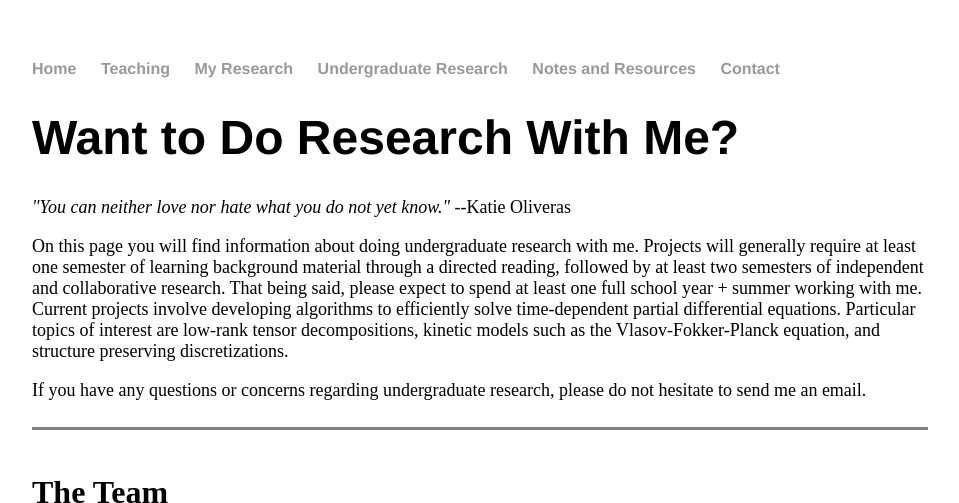
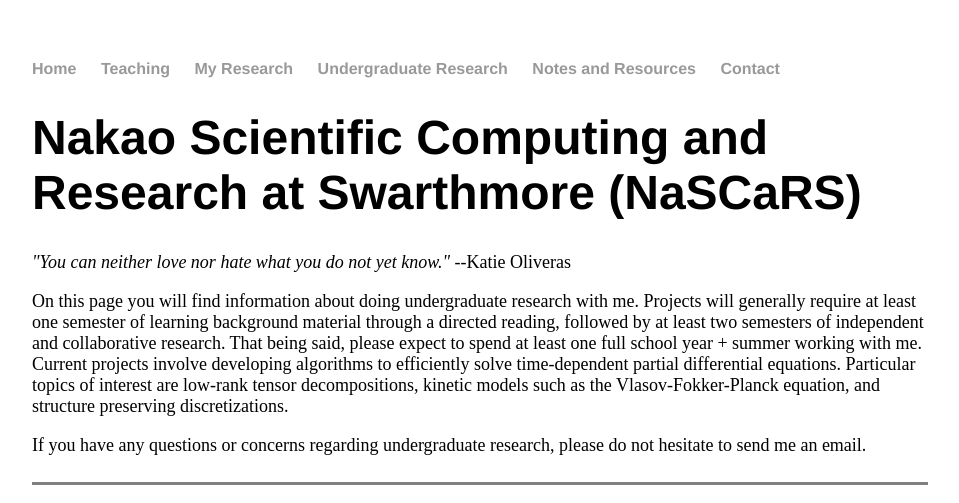
Before and after one commit to jhknakao/jhknakao.github.io, a Jekyll site: the page built from undergradresearch.html, in a window 1280 px wide and 900 px high, cut to the strip 0-503 px from the top of the window. Shown: the whole strip, without its empty margins (160-1119 px from the left). Built offline with Jekyll 4.4.1, drawn with Linux system fonts in a browser that asks for light colours.

Commit message:
Update undergradresearch.html

```diff
--- a/undergradresearch.html
+++ b/undergradresearch.html
@@ -1,9 +1,9 @@
 ---
 layout: default
-title: Nakao Scientific Computing and Research at Swarthmore (NaSCaRS)
+title: Undergraduate Research
 ---
 <div class="blurb">
-	<h1>Want to Do Research With Me?</h1>
+	<h1>Nakao Scientific Computing and Research at Swarthmore (NaSCaRS)</h1>
 	<font size="4"><i>"You can neither love nor hate what you do not yet know."</i> --Katie Oliveras</font>
 	<br>
 	<br>
```
